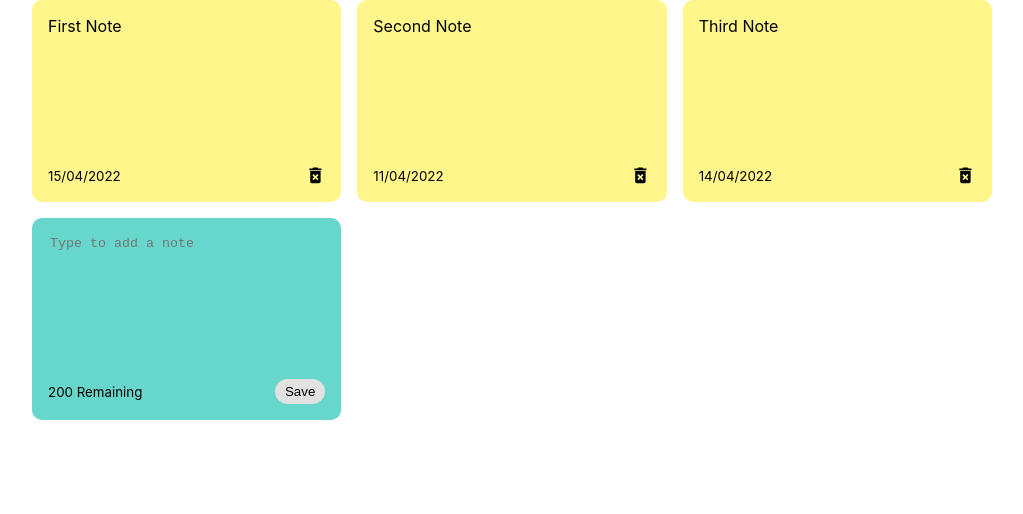
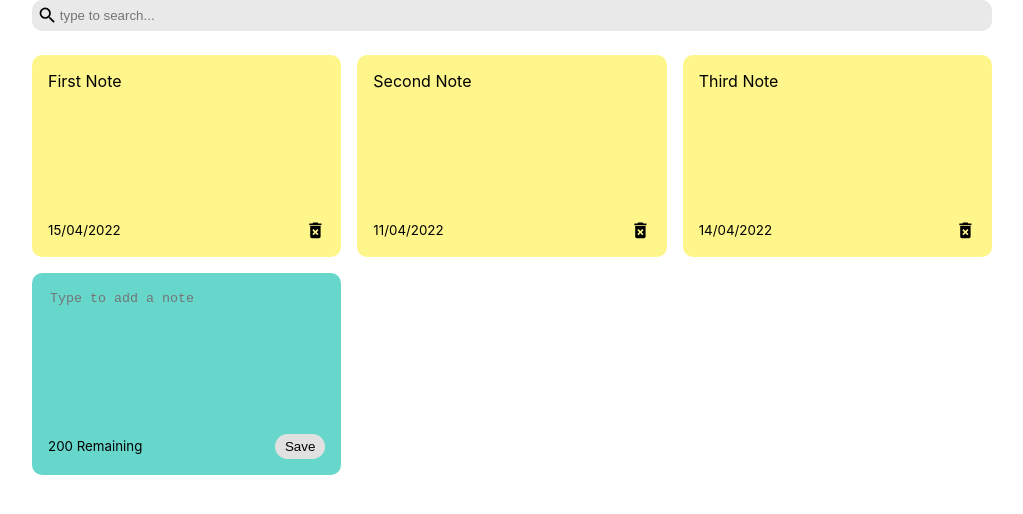
Before and after one commit to ibrahimuzul/react-notes, a React (Create React App) app: page / in a window 1280 px wide. Shown: the top 514 px of the page, without its empty margins (128-1151 px from the left). Built offline with nearby package versions, Linux system fonts and the light colour scheme; the HTML template or start-up script is replaced by a standard one.

Commit message:
Search UI

```diff
--- a/src/App.js
+++ b/src/App.js
@@ -2,6 +2,7 @@
 import { useState } from 'react';
 import { nanoid } from 'nanoid';
 import NoteList from './Components/NotesList';
+import Search from './Components/Search';
 
 const App = () => {
   const [notes, setNotes] = useState([
@@ -41,6 +42,7 @@
 
   return (
     <div className='container'>
+      <Search></Search>
       <NoteList
       notes={notes}
       handleAddNote={addNote}
--- /dev/null
+++ b/src/Components/Search.js
@@ -0,0 +1,11 @@
+import React from "react";
+import { MdSearch } from "react-icons/md";
+
+const Search=()=>{
+    return <div className="search">
+        <MdSearch className="search-icons" size='1.3em'></MdSearch>
+        <input type="text" placeholder="type to search..."></input>
+    </div>;
+}
+
+export default Search;
--- a/src/index.css
+++ b/src/index.css
@@ -72,3 +72,21 @@
 .delete-icon {
   cursor: pointer;
 }
+
+.search {
+  display: flex;
+  align-items: center;
+  background-color: rgb(233, 233, 233);
+  border-radius: 10px;
+  padding: 5px;
+  margin-bottom: 1.5em;
+}
+
+.search input {
+  border: none;
+  background-color: rgb(233, 233, 233);
+}
+
+.search input:focus {
+  outline: none;
+}
```
